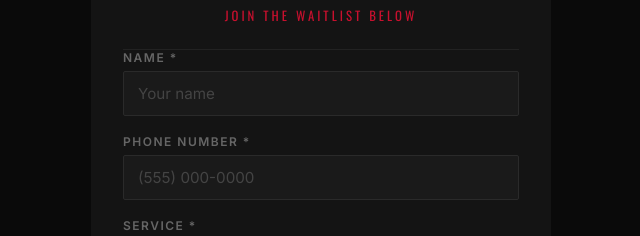
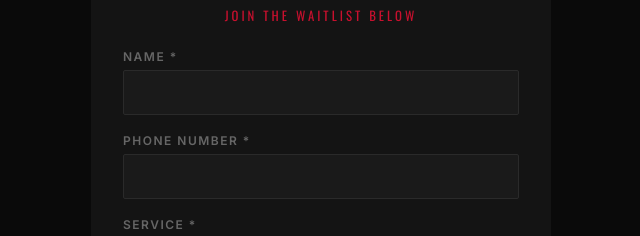
Before and after one commit to leozhangALT/barber-queue, a React (Vite) app: page /burnaby in a window 1280 px wide. Both pictures are taken after a click on the button "JOIN WAITLIST". Shown: the part 151-387 px from the top of the page, without its empty margins (319-959 px from the left). Built offline with nearby package versions, Linux system fonts and the light colour scheme; no server answers; the database is empty.

Commit message:
remove header divider line and input placeholders on join page

```diff
--- a/src/pages/JoinQueue.css
+++ b/src/pages/JoinQueue.css
@@ -31,7 +31,6 @@ body {
 
 .jq-header {
   text-align: center;
-  border-bottom: 1px solid #222;
   padding-bottom: 24px;
 }
 
--- a/src/pages/JoinQueue.jsx
+++ b/src/pages/JoinQueue.jsx
@@ -69,7 +69,7 @@ export default function JoinQueue() {
               id="customer_name"
               name="customer_name"
               type="text"
-              placeholder="Your name"
+              placeholder=""
               value={form.customer_name}
               onChange={handleChange}
               required
@@ -82,7 +82,7 @@ export default function JoinQueue() {
               id="phone"
               name="phone"
               type="tel"
-              placeholder="(555) 000-0000"
+              placeholder=""
               value={form.phone}
               onChange={handleChange}
               required
```
